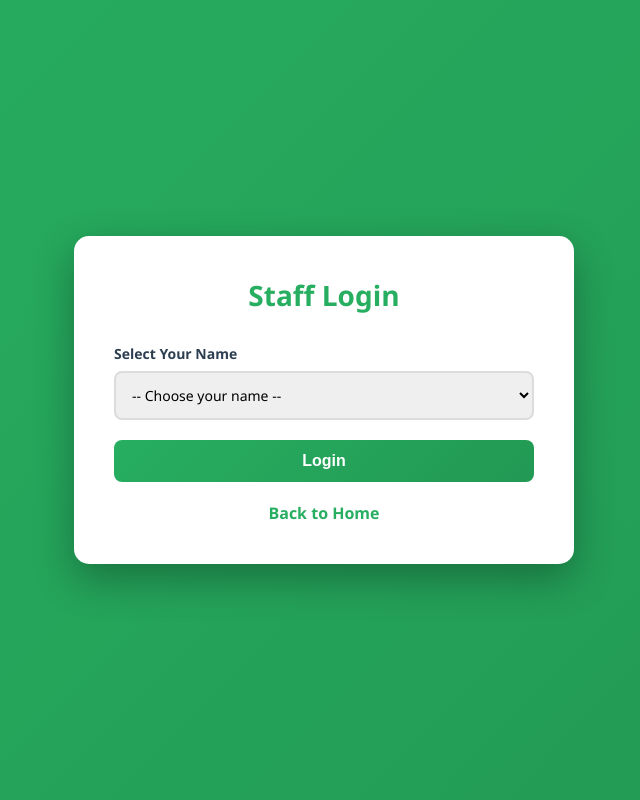
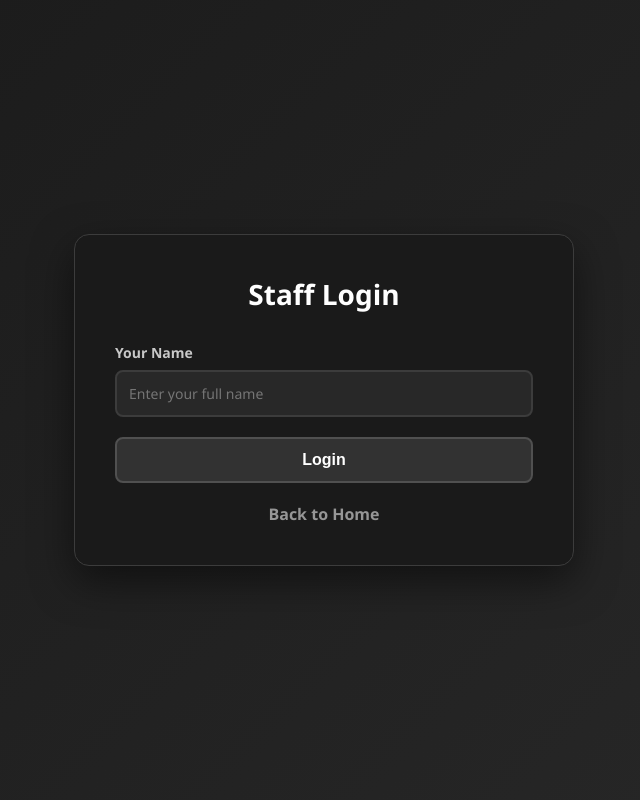
Before and after one commit to sovereignsunlessofdeath-cmyk/datacenter_project, a Flask app: page /login_staff in a window 1280 px wide. Shown: the whole page, without its empty margins (316-956 px from the left). Run offline with Flask 3, Linux system fonts and the light colour scheme.

Commit message:
Update to dark grey theme and fix staff login

```diff
--- a/templates/login_staff.html
+++ b/templates/login_staff.html
@@ -7,7 +7,7 @@
         * { margin: 0; padding: 0; box-sizing: border-box; }
         body {
             font-family: Segoe UI, Tahoma, Geneva, Verdana, sans-serif;
-            background: linear-gradient(135deg, rgb(39, 174, 96) 0%, rgb(34, 153, 84) 100%);
+            background: linear-gradient(135deg, rgb(26, 26, 26) 0%, rgb(40, 40, 40) 100%);
             min-height: 100vh;
             display: flex;
             justify-content: center;
@@ -16,13 +16,14 @@
         }
         .container { max-width: 500px; width: 100%; }
         .card {
-            background: white;
+            background: rgb(26, 26, 26);
             padding: 40px;
             border-radius: 15px;
-            box-shadow: 0 15px 40px rgba(0,0,0,0.3);
+            box-shadow: 0 15px 40px rgba(0,0,0,0.5);
+            border: 1px solid rgb(60, 60, 60);
         }
         h1 {
-            color: rgb(39, 174, 96);
+            color: white;
             margin-bottom: 30px;
             text-align: center;
             font-size: 28px;
@@ -33,60 +34,63 @@
         label {
             display: block;
             margin-bottom: 8px;
-            color: rgb(44, 62, 80);
+            color: rgb(200, 200, 200);
             font-weight: 600;
             font-size: 14px;
         }
-        select {
+        input {
             width: 100%;
             padding: 12px;
-            border: 2px solid rgb(220, 220, 220);
+            border: 2px solid rgb(60, 60, 60);
             border-radius: 8px;
             font-size: 14px;
+            background: rgb(40, 40, 40);
+            color: white;
             transition: border-color 0.3s ease;
             font-family: inherit;
         }
-        select:focus {
+        input:focus {
             outline: none;
-            border-color: rgb(39, 174, 96);
-            box-shadow: 0 0 0 3px rgba(39, 174, 96, 0.1);
+            border-color: rgb(100, 100, 100);
+            box-shadow: 0 0 0 3px rgba(100, 100, 100, 0.1);
         }
         button {
             width: 100%;
             padding: 12px;
-            background: linear-gradient(135deg, rgb(39, 174, 96) 0%, rgb(34, 153, 84) 100%);
+            background: rgb(50, 50, 50);
             color: white;
-            border: none;
+            border: 2px solid rgb(80, 80, 80);
             border-radius: 8px;
             font-size: 16px;
             font-weight: 600;
             cursor: pointer;
-            transition: transform 0.2s ease;
+            transition: all 0.2s ease;
         }
         button:hover {
+            background: rgb(70, 70, 70);
+            border-color: rgb(120, 120, 120);
             transform: translateY(-2px);
-            box-shadow: 0 10px 25px rgba(39, 174, 96, 0.3);
         }
         .back-link {
             text-align: center;
             margin-top: 20px;
         }
         .back-link a {
-            color: rgb(39, 174, 96);
+            color: rgb(150, 150, 150);
             text-decoration: none;
             font-weight: 600;
             transition: color 0.3s ease;
         }
         .back-link a:hover {
-            color: rgb(34, 153, 84);
+            color: white;
         }
         .error {
-            background: rgb(242, 222, 222);
-            color: rgb(169, 68, 66);
+            background: rgb(60, 30, 30);
+            color: rgb(255, 100, 100);
             padding: 12px;
             border-radius: 8px;
             margin-bottom: 20px;
-            border-left: 4px solid rgb(231, 76, 60);
+            border-left: 4px solid rgb(200, 50, 50);
         }
     </style>
 </head>
@@ -94,31 +98,16 @@
     <div class="container">
         <div class="card">
             <h1>Staff Login</h1>
-
             {% if error %}
             <div class="error">{{ error }}</div>
             {% endif %}
-
             <form action="/login_staff" method="POST">
                 <div class="form-group">
-                    <label for="staff_name">Select Your Name</label>
-                    <select id="staff_name" name="staff_name" required>
-                        <option value="">-- Choose your name --</option>
-                        {% for member in staff %}
-                        <option value="{{ member }}">{{ member }}</option>
-                        {% endfor %}
-                    </select>
+                    <label for="staff_name">Your Name</label>
+                    <input type="text" id="staff_name" name="staff_name" placeholder="Enter your full name" required>
                 </div>
-
-                {% if staff|length == 0 %}
-                <p style="color: rgb(231, 76, 60); text-align: center; margin-bottom: 20px;">
-                    No staff members added yet. Please contact an admin.
-                </p>
-                {% endif %}
-
-                <button type="submit" {% if staff|length == 0 %}disabled{% endif %}>Login</button>
+                <button type="submit">Login</button>
             </form>
-
             <div class="back-link">
                 <a href="/">Back to Home</a>
             </div>
```
